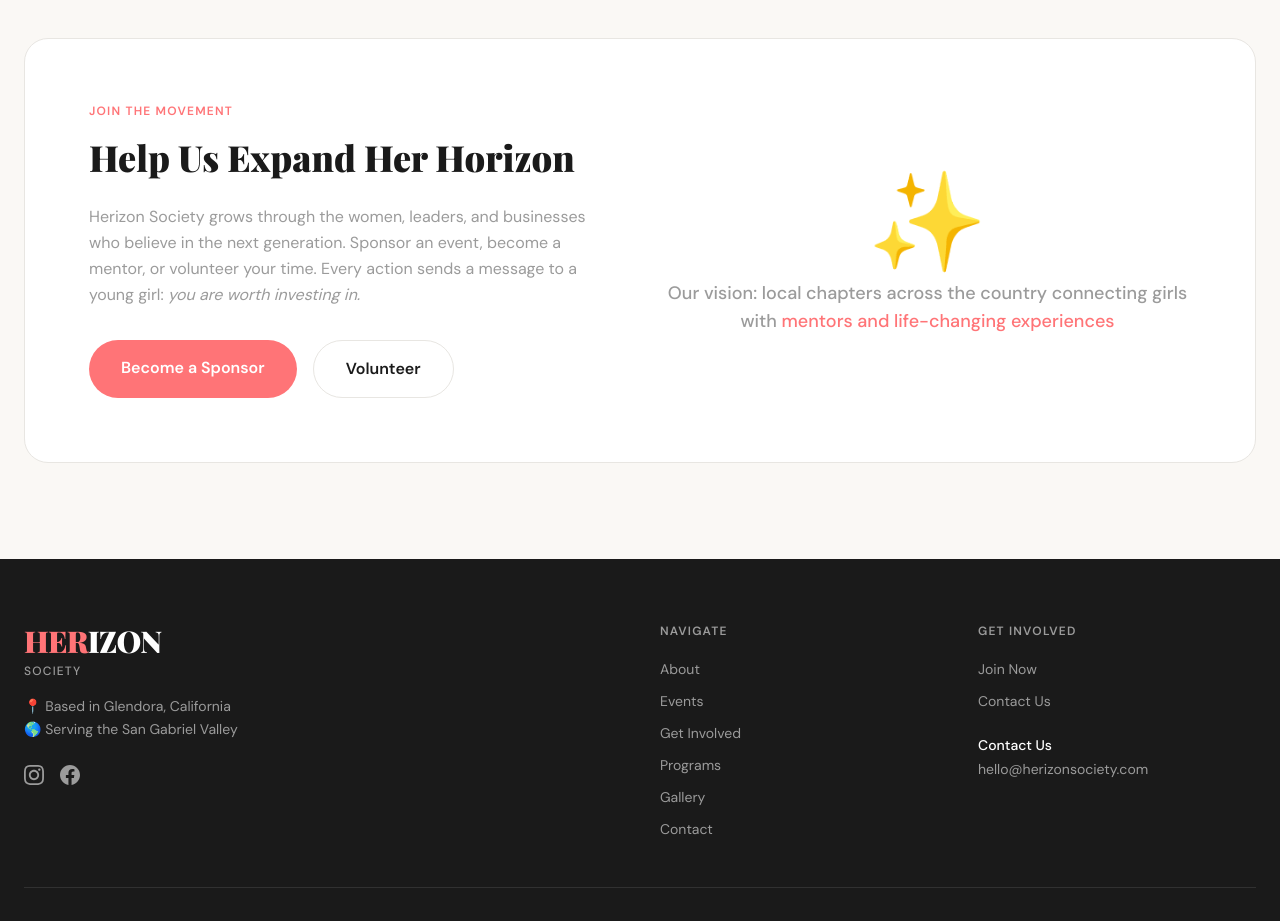
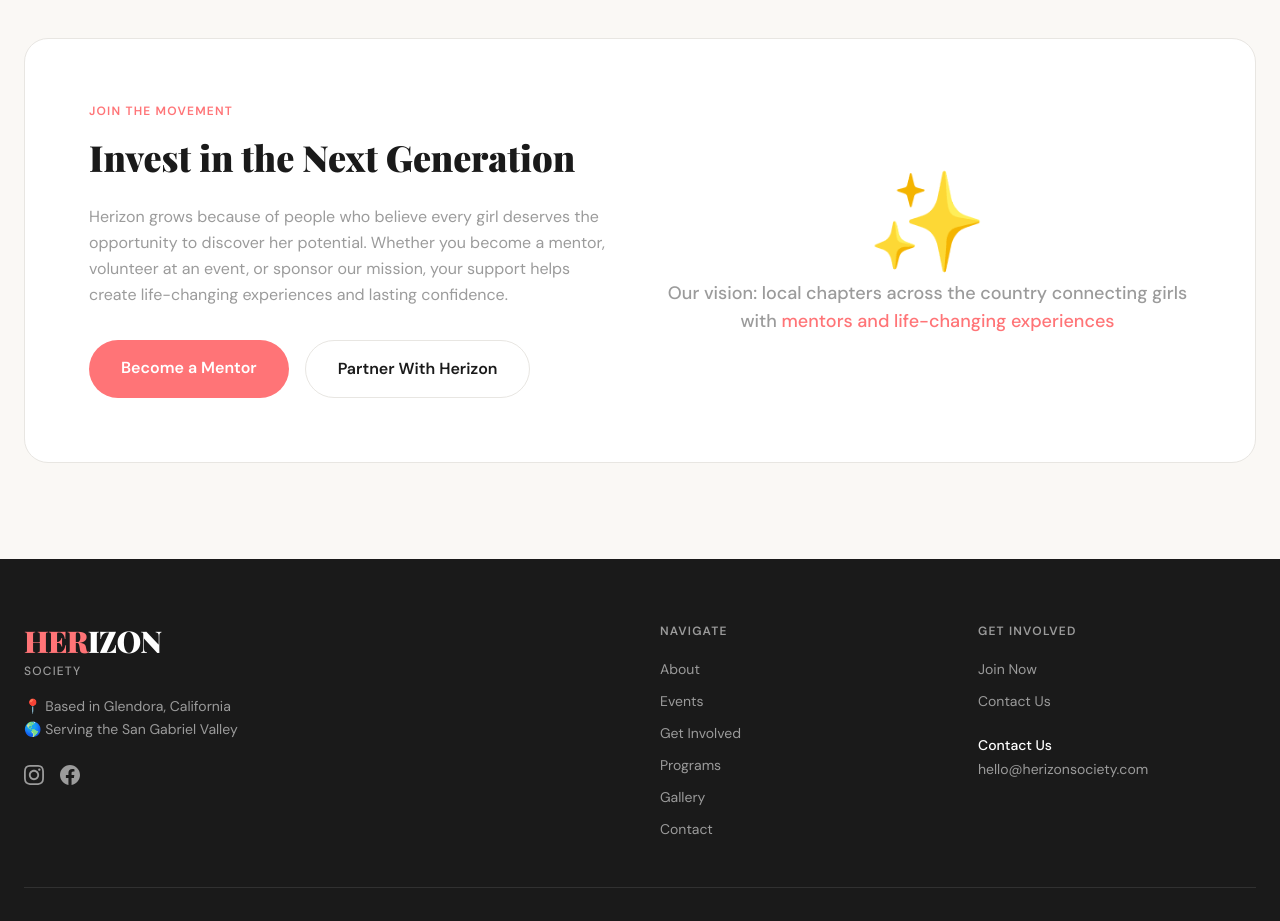
Before and after one commit to flourishprosper/herizonsociety-website, a Next.js app: page / in a window 1280 px wide. Shown: the part 3580-4501 px from the top of the page. Built offline with nearby package versions, Linux system fonts and the light colour scheme; a web font is replaced by a local one.

Commit message:
feat(home): update Join the Movement section with new copy and CTAs

```diff
--- a/src/app/page.tsx
+++ b/src/app/page.tsx
@@ -294,27 +294,27 @@ export default function HomePage() {
                 Join the Movement
               </p>
               <h2 className="font-serif text-4xl font-black text-[#1A1A1A] leading-tight mb-6">
-                Help Us Expand Her Horizon
+                Invest in the Next Generation
               </h2>
               <p className="text-[#9B9B9B] leading-relaxed mb-8">
-                Herizon Society grows through the women, leaders, and businesses
-                who believe in the next generation. Sponsor an event, become a
-                mentor, or volunteer your time. Every action sends a message to
-                a young girl:{" "}
-                <em>you are worth investing in.</em>
+                Herizon grows because of people who believe every girl deserves
+                the opportunity to discover her potential. Whether you become a
+                mentor, volunteer at an event, or sponsor our mission, your
+                support helps create life-changing experiences and lasting
+                confidence.
               </p>
               <div className="flex flex-col sm:flex-row gap-4">
                 <Link
-                  href="/sponsor"
+                  href="/mentorship"
                   className="bg-[#FF7477] text-white font-semibold px-8 py-4 rounded-full hover:bg-[#E85F62] transition-colors text-center"
                 >
-                  Become a Sponsor
+                  Become a Mentor
                 </Link>
                 <Link
                   href="/volunteer"
                   className="border border-[#E8E6E2] text-[#1A1A1A] font-semibold px-8 py-4 rounded-full hover:border-[#1A1A1A] transition-colors text-center"
                 >
-                  Volunteer
+                  Partner With Herizon
                 </Link>
               </div>
             </div>
```
